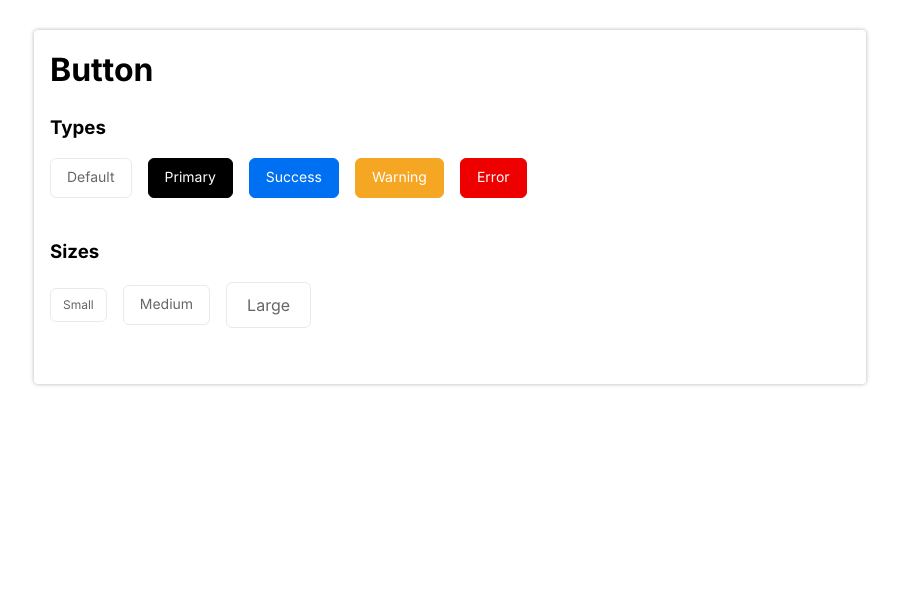
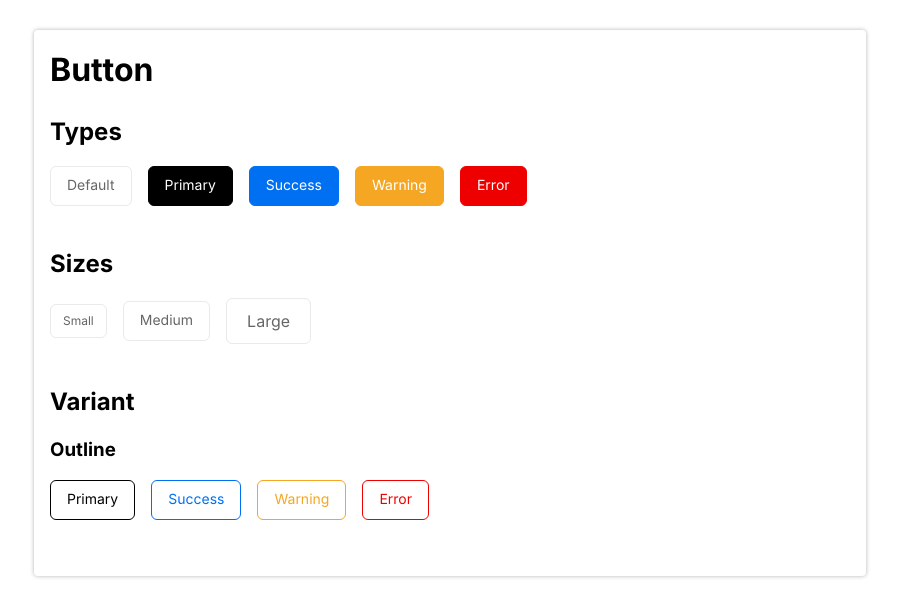
Before and after one commit to bohdev95/react-raw-ui, a React app: page / in a window 1280 px wide. Shown: the top 616 px of the page, without its empty margins (190-1089 px from the left). Built offline with nearby package versions, Linux system fonts and the light colour scheme.

Commit message:
feat(Button): add styles for outline

```diff
--- a/components/Button/Button.tsx
+++ b/components/Button/Button.tsx
@@ -15,6 +15,8 @@ const Button = forwardRef<HTMLButtonElement, PropsWithChildren<ButtonProps>>(
       className = '',
       size = 'md',
       type = 'default',
+      outline = false,
+      ghost = false,
       htmlType = 'button',
       loading = false,
       disabled = false,
@@ -27,6 +29,8 @@ const Button = forwardRef<HTMLButtonElement, PropsWithChildren<ButtonProps>>(
     const classes = classNames('raw-button', className, {
       [`raw-button-${type}`]: type,
       [`raw-button-${size}`]: size,
+      ['raw-button-outline']: outline,
+      ['raw-button-ghost']: ghost,
     });
 
     const clickHandler = (event: MouseEvent<HTMLButtonElement>) => {
@@ -53,7 +57,6 @@ const Button = forwardRef<HTMLButtonElement, PropsWithChildren<ButtonProps>>(
             vertical-align: middle;
             border: 1px solid;
             border-radius: 6px;
-            min-width: min-content;
             font-weight: 400;
             transition-property: border-color, background, color, transform,
               box-shadow;
@@ -167,6 +170,70 @@ const Button = forwardRef<HTMLButtonElement, PropsWithChildren<ButtonProps>>(
           .raw-button-error:active {
             background-color: #eaeaea;
           }
+
+          .raw-button-primary.raw-button-outline {
+            color: #000;
+            background-color: transparent;
+            border-color: #000;
+          }
+
+          .raw-button-primary.raw-button-outline:hover,
+          .raw-button-primary.raw-button-outline:focus {
+            color: #fff;
+            background-color: #000;
+          }
+
+          .raw-button-primary.raw-button-outline:active {
+            background-color: #000;
+          }
+
+          .raw-button-success.raw-button-outline {
+            color: #0070f3;
+            background-color: transparent;
+            border-color: #0070f3;
+          }
+
+          .raw-button-success.raw-button-outline:hover,
+          .raw-button-success.raw-button-outline:focus {
+            color: #fff;
+            background-color: #0070f3;
+          }
+
+          .raw-button-success.raw-button-outline:active {
+            background-color: #0070f3;
+          }
+
+          .raw-button-warning.raw-button-outline {
+            color: #f5a623;
+            background-color: transparent;
+            border-color: #f5a623;
+          }
+
+          .raw-button-warning.raw-button-outline:hover,
+          .raw-button-warning.raw-button-outline:focus {
+            color: #fff;
+            background-color: #f5a623;
+          }
+
+          .raw-button-warning.raw-button-outline:active {
+            background-color: #f5a623;
+          }
+
+          .raw-button-error.raw-button-outline {
+            color: #e00;
+            background-color: transparent;
+            border-color: #e00;
+          }
+
+          .raw-button-error.raw-button-outline:hover,
+          .raw-button-error.raw-button-outline:focus {
+            color: #fff;
+            background-color: #e00;
+          }
+
+          .raw-button-error.raw-button-outline:active {
+            background-color: #e00;
+          }
         `}</style>
       </button>
     );
--- a/components/Button/Button.types.ts
+++ b/components/Button/Button.types.ts
@@ -4,6 +4,8 @@ interface BaseButtonProps {
   className?: string;
   size?: 'sm' | 'md' | 'lg';
   type?: 'default' | 'primary' | 'success' | 'warning' | 'error';
+  outline?: boolean;
+  ghost?: boolean;
   htmlType?: ButtonHTMLAttributes<HTMLButtonElement>['type'];
   loading?: boolean;
   disabled?: boolean;
--- a/src/App.tsx
+++ b/src/App.tsx
@@ -34,7 +34,7 @@ const Wrapper: FC<PropsWithChildren<{ title: string }>> = ({
 }) => {
   return (
     <div className="wrapper">
-      <h3>{title}</h3>
+      <h2>{title}</h2>
       {children}
       <style jsx>
         {`
@@ -42,7 +42,7 @@ const Wrapper: FC<PropsWithChildren<{ title: string }>> = ({
             margin-bottom: 40px;
           }
 
-          .wrapper h3 {
+          .wrapper h2 {
             margin: 0 0 16px;
           }
         `}
@@ -51,16 +51,16 @@ const Wrapper: FC<PropsWithChildren<{ title: string }>> = ({
   );
 };
 
-const Unit: FC<PropsWithChildren<{ layout: 'row' | 'col' }>> = ({
-  layout,
-  children,
-}) => {
+const Unit: FC<
+  PropsWithChildren<{ title?: string; layout: 'row' | 'col' }>
+> = ({ title, layout, children }) => {
   return (
-    <div className={`unit unit-${layout}`}>
-      {children}
+    <div className="unit">
+      {title && <h3>{title}</h3>}
+      <div className={`unit-content unit-content-${layout}`}>{children}</div>
       <style jsx>
         {`
-          .unit {
+          .unit-content {
             display: flex;
             align-items: center;
           }
@@ -69,12 +69,16 @@ const Unit: FC<PropsWithChildren<{ layout: 'row' | 'col' }>> = ({
             margin-bottom: 12px;
           }
 
-          .unit-row {
+          .unit h3 {
+            margin: 0 0 16px;
+          }
+
+          .unit-content-row {
             flex-direction: row;
             column-gap: 16px;
           }
 
-          .unit-col {
+          .unit-content-col {
             flex-direction: column;
             row-gap: 16px;
           }
@@ -104,6 +108,22 @@ function App() {
             <Button size="lg">Large</Button>
           </Unit>
         </Wrapper>
+        <Wrapper title="Variant">
+          <Unit title="Outline" layout="row">
+            <Button type="primary" outline>
+              Primary
+            </Button>
+            <Button type="success" outline>
+              Success
+            </Button>
+            <Button type="warning" outline>
+              Warning
+            </Button>
+            <Button type="error" outline>
+              Error
+            </Button>
+          </Unit>
+        </Wrapper>
       </Container>
     </div>
   );
```
